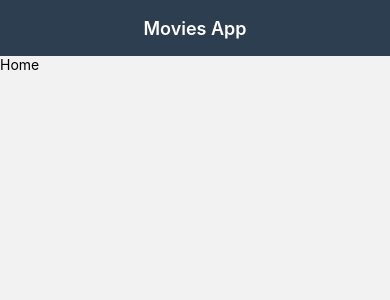
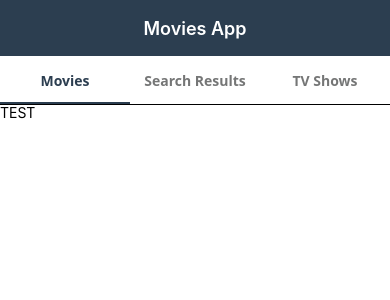
Before and after one commit to Hengamehnm/Movie-App, a React Native app: screen /Home in a window 390 px wide. Shown: the top 300 px of the page. Built offline with nearby package versions, Linux system fonts and the light colour scheme; what @react-native-vector-icons/material-design-icons would draw is missing.

Commit message:
tabs + simple pages are created

```diff
--- a/App.js
+++ b/App.js
@@ -3,8 +3,10 @@ import { NavigationContainer } from "@react-navigation/native";
 import { createNativeStackNavigator } from "@react-navigation/native-stack";
 import { Provider as PaperProvider } from "react-native-paper";
 import { SafeAreaProvider } from "react-native-safe-area-context";
-import Home from "./src/pages/Home";
+
+import Tabs from "./src/layout/Tabs";
 import Header from "./src/layout/Header";
+
 const Stack = createNativeStackNavigator();
 
 export default function App() {
@@ -21,9 +23,10 @@ export default function App() {
           >
             <Stack.Screen
               name="Home"
-              component={Home}
+              component={Tabs}
               options={{ title: "Movies App" }}
             />
+
           </Stack.Navigator>
         </NavigationContainer>
       </PaperProvider>
--- a/app.json
+++ b/app.json
@@ -24,6 +24,9 @@
     },
     "web": {
       "favicon": "./assets/favicon.png"
-    }
+    },
+    "plugins": [
+      "expo-router"
+    ]
   }
 }
--- a/package.json
+++ b/package.json
@@ -14,9 +14,11 @@
     "@react-navigation/native": "^7.1.28",
     "@react-navigation/native-stack": "^7.11.0",
     "expo": "~54.0.32",
+    "expo-router": "~6.0.22",
     "expo-status-bar": "~3.0.9",
     "react": "19.1.0",
     "react-native": "0.81.5",
+    "react-native-pager-view": "6.9.1",
     "react-native-paper": "^5.14.5",
     "react-native-safe-area-context": "~5.6.0",
     "react-native-screens": "~4.16.0",
--- /dev/null
+++ b/src/layout/Tabs.js
@@ -0,0 +1,29 @@
+import React from "react";
+import { createMaterialTopTabNavigator } from "@react-navigation/material-top-tabs";
+
+import Home from "../pages/Home";
+import SearchResult from "../pages/SearchResult";
+import TVShows from "../pages/TVShows";
+
+const Tab = createMaterialTopTabNavigator();
+
+export default function Tabs() {
+  return (
+    <Tab.Navigator
+      screenOptions={{
+        tabBarStyle: {
+          backgroundColor: "#fff",
+          shadowOffset: { width: 0, height: 1 },
+        },
+        tabBarLabelStyle: { fontWeight: "600" },
+        tabBarActiveTintColor: "#2c3e50",
+        tabBarInactiveTintColor: "#757676",
+        tabBarIndicatorStyle: { backgroundColor: "#2c3e50" },
+      }}
+    >
+      <Tab.Screen name="Movies" component={Home} />
+      <Tab.Screen name="Search Results" component={SearchResult} />
+      <Tab.Screen name="TV Shows" component={TVShows} />
+    </Tab.Navigator>
+  );
+}
--- a/src/pages/Home.js
+++ b/src/pages/Home.js
@@ -1,14 +1,19 @@
-import { StyleSheet, Text, View } from 'react-native'
-import React from 'react'
+import { ScrollView, StyleSheet, Text, View } from "react-native";
+import React from "react";
 
 const Home = () => {
   return (
-    <View>
-      <Text>Home</Text>
-    </View>
-  )
-}
+    <ScrollView style={styles.container}>
+      <Text>TEST</Text>
+    </ScrollView>
+  );
+};
 
-export default Home
+export default Home;
 
-const styles = StyleSheet.create({})
+const styles = StyleSheet.create({
+  container: {
+    flex: 1,
+    backgroundColor: "#fff",
+  },
+});
--- /dev/null
+++ b/src/pages/SearchResult.js
@@ -0,0 +1,14 @@
+import { Text, StyleSheet, View } from 'react-native'
+import React, { Component } from 'react'
+
+export default class SearchResult extends Component {
+  render() {
+    return (
+      <View>
+        <Text>SearchResult</Text>
+      </View>
+    )
+  }
+}
+
+const styles = StyleSheet.create({})
--- /dev/null
+++ b/src/pages/TVShows.js
@@ -0,0 +1,14 @@
+import { Text, StyleSheet, View } from 'react-native'
+import React, { Component } from 'react'
+
+export default class TVShows extends Component {
+  render() {
+    return (
+      <View>
+        <Text>TVShows</Text>
+      </View>
+    )
+  }
+}
+
+const styles = StyleSheet.create({})
```
Also changed, not shown: 1 other file (tests, documents, lock files or other folders).
